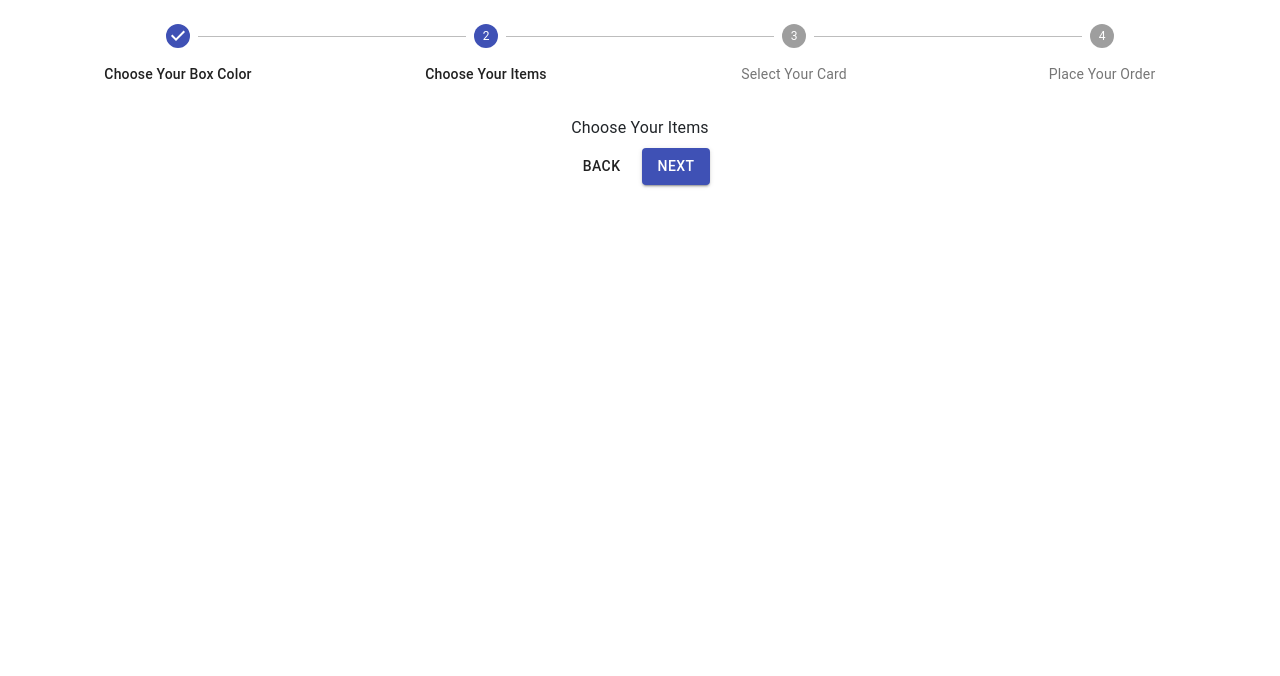
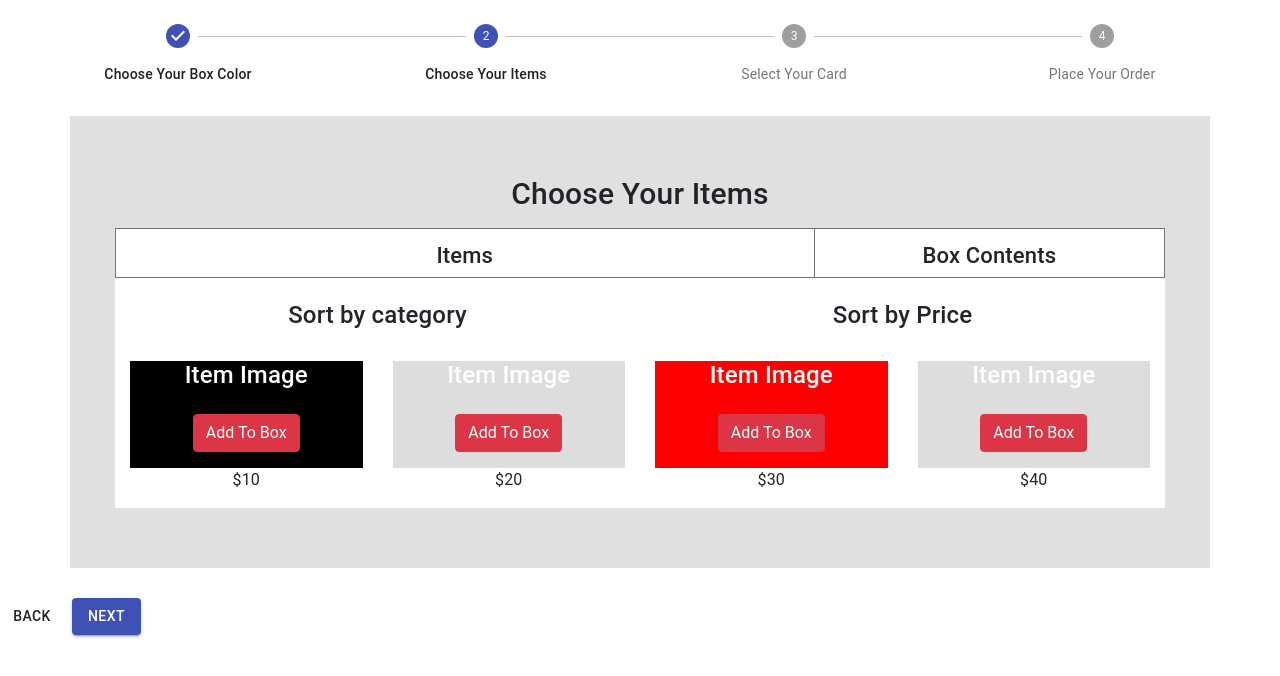
Before and after one commit to prabhat-cn/shopping-box, a React (Create React App) app: page / in a window 1280 px wide. Both pictures are taken after a click on the button "NEXT". Shown: the top 676 px of the page. Built offline with nearby package versions, Linux system fonts and the light colour scheme.

Commit message:
Last Commit

```diff
--- a/src/App.js
+++ b/src/App.js
@@ -1,17 +1,23 @@
 import { Provider } from 'react-redux';
 import store from './store'
 import { BrowserRouter as Router, Switch, Link, Route} from 'react-router-dom'
-import FrontPage from './components/FrontPage';
+import StepperMenu from './components/StepperMenu';
 import './App.css';
+import Items from './components/Items';
+import CategoryBox from './components/CategoryBox';
 
 
 function App() {
   return (
     <Provider store= {store}>
     <Router>
+      <StepperMenu />
       <div className="App">
-      <FrontPage />
-
+        <Switch>
+          {/* <Route exact path='/' component={CategoryBox} /> */}
+          {/* <Route exact path='/category/items' component={Items} /> */}
+          {/* <Route exact path='*'>404 Not Found!</Route> */}
+        </Switch>
     </div>
     </Router>
     </Provider>
--- a/src/components/CategoryBox.js
+++ b/src/components/CategoryBox.js
@@ -1,40 +1,40 @@
 import React from 'react'
-import { useSelector } from 'react-redux'
+import { Link } from 'react-router-dom'
+// import { useSelector } from 'react-redux'
 
 const CategoryBox = () => {
 
-    const boxData = useSelector((boxState) => boxState.boxName.boxes);
-    console.log('boxData', boxData)
+    // const boxData = useSelector((boxState) => boxState.boxName.boxes);
+    // console.log('boxData', boxData)
     return (
         <div className="container whole-container">
+            <h1>Choose Your Box Color</h1>
             <div className="row">
-                {boxData.map((box) => (
 
                     <div className="col-sm-6 col-md-6 col-lg-6">
                         <div className="div-inner white-box">
+                            <Link to='/category/items'>
                                 <div className="div-inn">
                                     <p className="div-inp">
-                            <h2>{box.category}</h2>
+                                            <h2>White Box</h2>
                                         </p>
                                 </div>
-
+                            </Link>
+                        </div>
                     </div>
 
-                </div>
-                ))}
-                {/* <div className="col-sm-6 col-md-6 col-lg-6">
+
+                    <div className="col-sm-6 col-md-6 col-lg-6">
                         <div className="div-inner black-box">
+                        <Link to='/category/items'>
                             <div className="div-inn">
                                 <p className="div-inp">
-                        <h2>{box.category}</h2>
+                                    <h2>Black Box</h2>
                                 </p>
                             </div>
-
+                        </Link>
                         </div>
-                </div> */}
-
-
-
+                    </div>
 
             </div>
 
--- /dev/null
+++ b/src/components/Items.js
@@ -0,0 +1,70 @@
+import React from 'react'
+import { useSelector } from 'react-redux'
+import { Link } from 'react-router-dom'
+
+const Items = () => {
+
+    const boxData = useSelector((boxState) => boxState.boxName.boxes);
+    console.log('boxData', boxData)
+
+    return (
+        <div className="container whole-container">
+            <h1>Choose Your Items</h1>
+            <div className="row items">
+
+                    <div className="col-sm-8 col-md-8 col-lg-8 left-pan">
+                        <div className="div-inner1">
+                            <h3>Items</h3>
+                        </div>
+                    </div>
+
+
+                    <div className="col-sm-4 col-md-4 col-lg-4 right-pan">
+                        <div className="div-inner1">
+                            <h3>Box Contents</h3>
+                        </div>
+                    </div>
+            </div>
+
+            <div className="row items1">
+
+                    <div className="col-sm-6 col-md-6 col-lg-6">
+                        <div className="div-inner1">
+                            <h4>Sort by category</h4>
+                        </div>
+                    </div>
+
+
+                    <div className="col-sm-6 col-md-6 col-lg-6">
+                        <div className="div-inner1">
+                            <h4>Sort by Price</h4>
+                        </div>
+                    </div>
+            </div>
+
+            <div className="row items1">
+                {boxData.map((data) => (
+                    <div className="col-sm-3 col-md-3 col-lg-3" key={data.id}>
+                    <div className="div-inner1 text-center" >
+                        <div className="div-inner1" style={{background: data.image, color: "#fff"}}>
+                        <h4>{data.name}</h4>
+                        {data.howMany === 0 ? (
+                            <button
+                            className="btn btn-danger my-3 text-center"
+                            >
+                            Add To Box
+                            </button>
+                        ): null}
+                        </div>
+
+
+                        <p>{data.priceUnit}{data.price}</p>
+                    </div>
+                </div>
+                ))}
+            </div>
+        </div>
+    )
+}
+
+export default Items
--- a/src/components/FrontPage.js
+++ b/src/components/StepperMenu copy.js
@@ -6,6 +6,7 @@ import StepLabel from '@material-ui/core/StepLabel';
 import Button from '@material-ui/core/Button';
 import Typography from '@material-ui/core/Typography';
 import CategoryBox from './CategoryBox';
+import Items from './Items';
 
 const useStyles = makeStyles((theme) => ({
   root: {
@@ -29,7 +30,7 @@ function getStepContent(stepIndex) {
     case 0:
       return <CategoryBox />;
     case 1:
-      return 'Choose Your Items';
+      return <Items />;
     case 2:
       return 'Select Your Card';
     case 3:
@@ -39,7 +40,7 @@ function getStepContent(stepIndex) {
   }
 }
 
-const FrontPage = () => {
+const StepperMenu = () => {
   const classes = useStyles();
   const [activeStep, setActiveStep] = React.useState(0);
   const steps = getSteps();
@@ -93,4 +94,4 @@ const FrontPage = () => {
   );
 }
 
-export default FrontPage;
+export default StepperMenu;
--- /dev/null
+++ b/src/components/StepperMenu.js
@@ -0,0 +1,97 @@
+import React from 'react';
+import { makeStyles } from '@material-ui/core/styles';
+import Stepper from '@material-ui/core/Stepper';
+import Step from '@material-ui/core/Step';
+import StepLabel from '@material-ui/core/StepLabel';
+import Button from '@material-ui/core/Button';
+import Typography from '@material-ui/core/Typography';
+import CategoryBox from './CategoryBox';
+import Items from './Items';
+
+const useStyles = makeStyles((theme) => ({
+  root: {
+    width: '100%',
+  },
+  backButton: {
+    marginRight: theme.spacing(1),
+  },
+  instructions: {
+    marginTop: theme.spacing(1),
+    marginBottom: theme.spacing(1),
+  },
+}));
+
+function getSteps() {
+  return ['Choose Your Box Color', 'Choose Your Items', 'Select Your Card', 'Place Your Order'];
+}
+
+function getStepContent(stepIndex) {
+  switch (stepIndex) {
+    case 0:
+      return <CategoryBox />;
+    case 1:
+      return <Items />;
+    case 2:
+      return 'Select Your Card';
+    case 3:
+      return 'Place Your Order';
+    default:
+      return 'Unknown stepIndex';
+  }
+}
+
+const StepperMenu = () => {
+  const classes = useStyles();
+  const [activeStep, setActiveStep] = React.useState(0);
+  const steps = getSteps();
+
+  const handleNext = () => {
+    setActiveStep((prevActiveStep) => prevActiveStep + 1);
+  };
+
+  const handleBack = () => {
+    setActiveStep((prevActiveStep) => prevActiveStep - 1);
+  };
+
+  const handleReset = () => {
+    setActiveStep(0);
+  };
+
+  return (
+    <div className={classes.root}>
+      <Stepper activeStep={activeStep} alternativeLabel>
+        {steps.map((label) => (
+          <Step key={label}>
+            <StepLabel>{label}</StepLabel>
+          </Step>
+        ))}
+      </Stepper>
+      <div>
+        {activeStep === steps.length ? (
+          <div>
+            <Typography className={classes.instructions}>All steps completed</Typography>
+            <Button onClick={handleReset}>Reset</Button>
+          </div>
+        ) : (
+          <div>
+            <Typography className={classes.instructions}>{getStepContent(activeStep)}</Typography>
+            <div>
+              <Button
+                disabled={activeStep === 0}
+                onClick={handleBack}
+                className={classes.backButton}
+              >
+                Back
+              </Button>
+              <Button variant="contained" color="primary" onClick={handleNext}>
+                {activeStep === steps.length - 1 ? 'Finish' : 'Next'}
+              </Button>
+            </div>
+          </div>
+        )}
+      </div>
+    </div>
+  );
+}
+
+export default StepperMenu;
--- a/src/index.css
+++ b/src/index.css
@@ -45,7 +45,48 @@ p.div-inp {
 }
 
 .container.whole-container {
-  background: #00000054;
+  background: #a0a0a054;
   padding: 60px;
   margin-bottom: 30px;
 }
+
+.div-inner a {
+  color: #000;
+}
+
+.div-inner a:hover {
+  color: rgb(157 167 11);
+  text-decoration: none;
+}
+
+.whole-container h1{
+  text-align: center;
+  font-size: 30px; margin-bottom: 16px;
+}
+.left-pan {
+  border-right: 1px solid #717070;
+}
+
+.div-inner1 h3 {
+  text-align: center;
+  font-size: 22px;
+  margin-top: 14px;
+}
+
+.row.items {
+  border: 1px solid #717070;
+  background: #fff;
+}
+
+/* .full-inner{
+  background: #fff;
+} */
+
+.row.items1 {
+  background: #fff;
+  padding-top: 23px;
+}
+
+.div-inner1 h4 {
+  text-align: center;
+}
--- a/src/store/boxSlice.js
+++ b/src/store/boxSlice.js
@@ -3,82 +3,53 @@ import { createSlice } from "@reduxjs/toolkit";
 const initialState = {
   boxes: [
         {
-      "id": 1,
-      "name": "Item-1",
-      "image": "Item Image",
-      "category": "Solid",
-      "quantity": 10,
-      "currency": "$",
-      "price": 20
+          id: 1,
+          name: 'Item Image',
+          category: 'liquid',
+          price: 10,
+          priceUnit: '$',
+          image: '#000',
+          howMany: 0
         },
         {
-      "id": 2,
-      "name": "Item-2",
-      "image": "Item Image",
-      "category": "Solid",
-      "quantity": 10,
-      "currency": "$",
-      "price": 20
+          id: 2,
+          name: 'Item Image',
+          category: 'solid',
+          price: 20,
+          priceUnit: '$',
+          image: '#ddd',
+          howMany: 0
         },
         {
-      "id": 3,
-      "name": "Item-5",
-      "image": "Item Image",
-      "category": "Solid",
-      "quantity": 10,
-      "currency": "$",
-      "price": 20
+          id: 3,
+          name: 'Item Image',
+          category: 'liquid',
+          price: 30,
+          priceUnit: '$',
+          image: '#f00',
+          howMany: 0
         },
         {
-      "id": 4,
-      "name": "Item-4",
-      "image": "Item Image",
-      "category": "White Box",
-      "quantity": 10,
-      "currency": "$",
-      "price": 20
+          id: 4,
+          name: 'Item Image',
+          category: 'liquid',
+          price: 40,
+          priceUnit: '$',
+          image: '#ddd',
+          howMany: 0
         },
-    {
-      "id": 5,
-      "name": "Item-1",
-      "image": "Item Image",
-      "category": "Black Box",
-      "quantity": 10,
-      "currency": "$",
-      "price": 20
-    },
-    {
-      "id": 6,
-      "name": "Item-2",
-      "image": "Item Image",
-      "category": "Black Box",
-      "quantity": 10,
-      "currency": "$",
-      "price": 20
-    },
-    {
-      "id": 7,
-      "name": "Item-3",
-      "image": "Item Image",
-      "category": "Black Box",
-      "quantity": 10,
-      "currency": "$",
-      "price": 20
-    },
-    {
-      "id": 8,
-      "name": "Item-4",
-      "image": "Item Image",
-      "category": "Black Box",
-      "quantity": 10,
-      "currency": "$",
-      "price": 20
-    },
-
   ],
-  box: "",
-  count: 0,
-  status: null,
+  selectedBoxType: '',
+  steps: [
+    {id: 1, title: 'Step - 1', subText: 'Hello world'},
+    {id: 2, title: 'Step - 2', subText: 'Hello world 2'},
+    {id: 3, title: 'Step - 3', subText: 'Hello world 3'},
+    {id: 4, title: 'Step - 4', subText: 'Hello world 4'}
+  ],
+  selectedSteps: [
+    {id: 1, title: 'Step - 1', subText: 'Hello world'},
+  ],
+  paymentStatus: '',
 }
 
 const boxSlice = createSlice({
```
Lines whose indentation alone changed are shown as unchanged.
